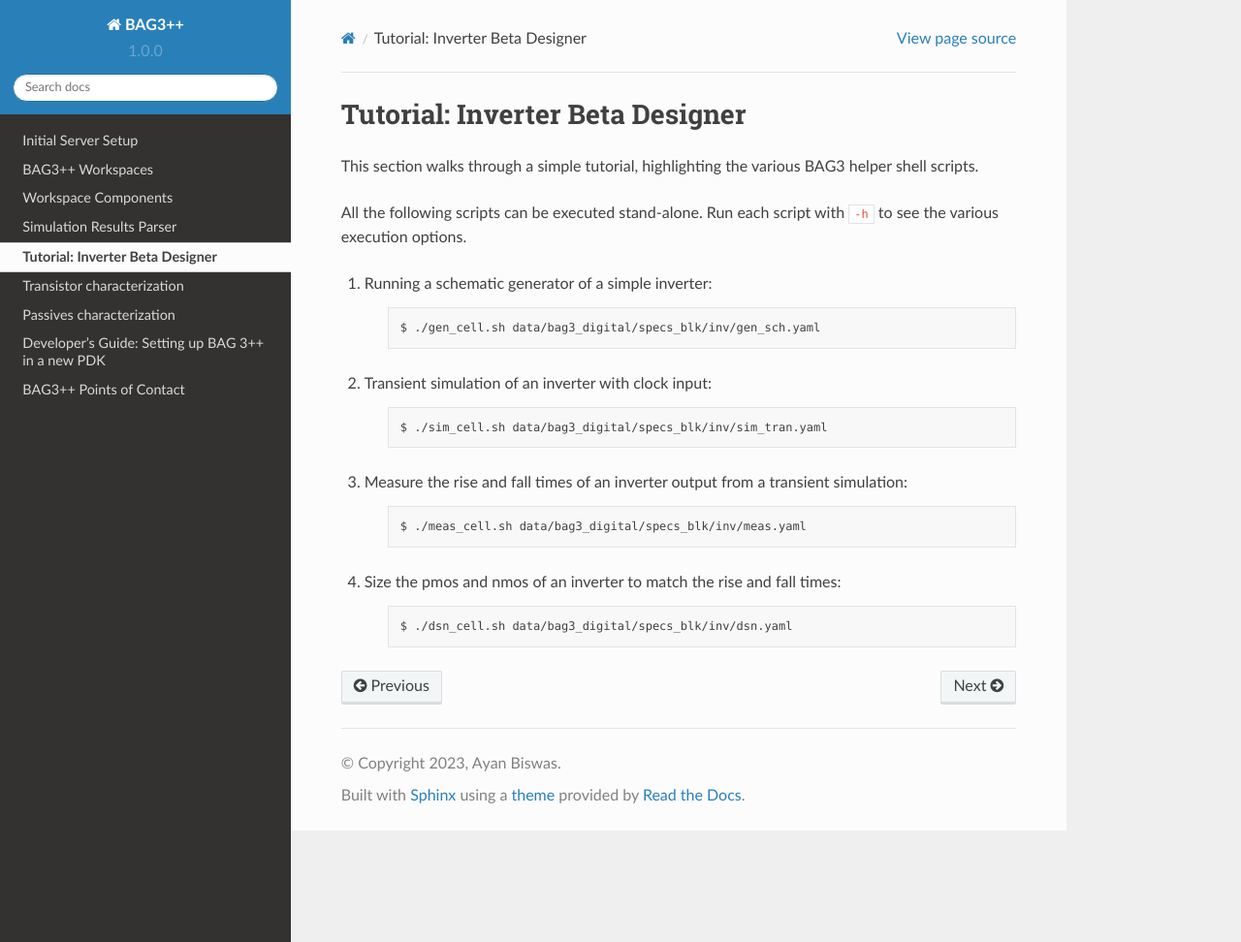
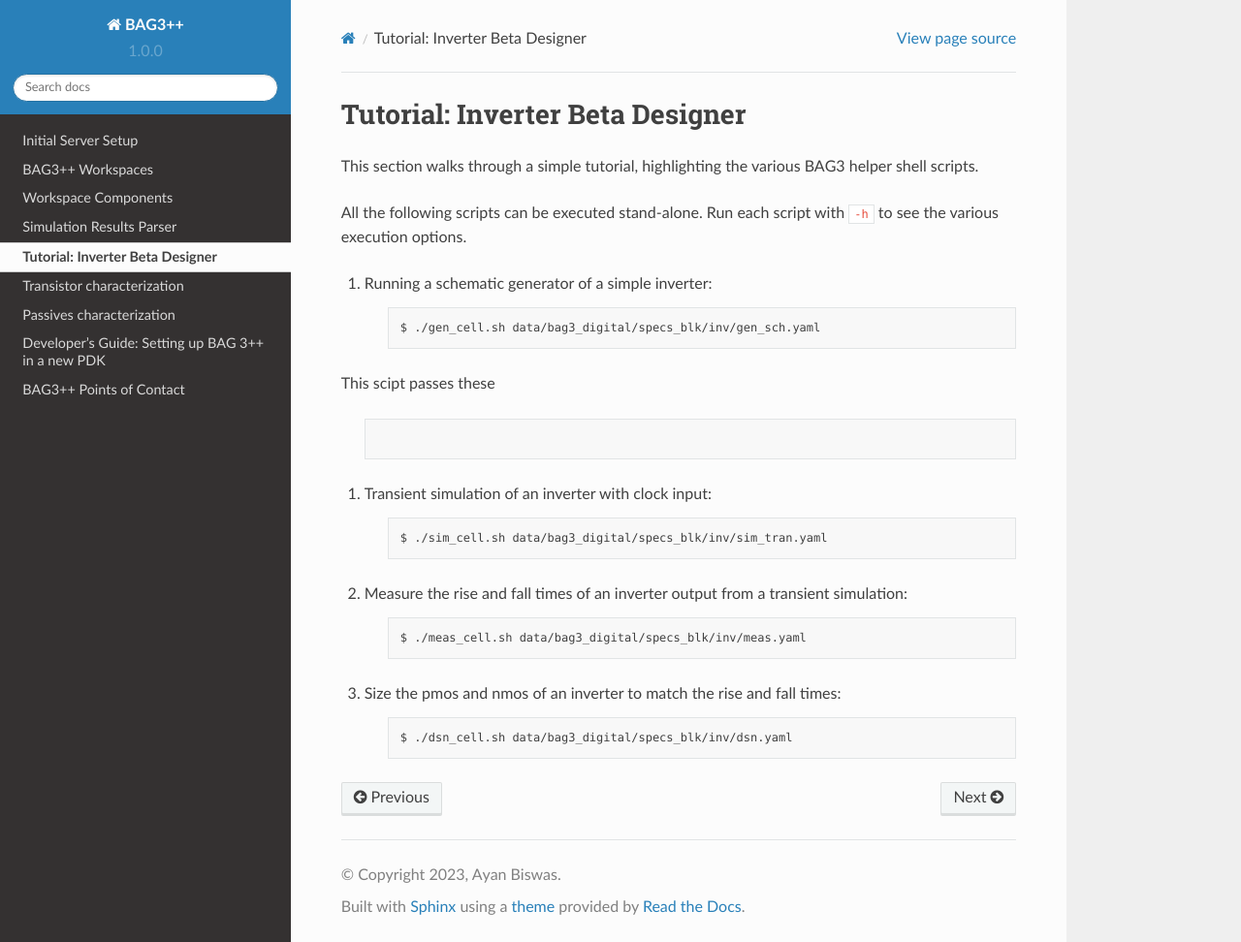
Before and after one commit to ucb-art/bag3_readthedocs, a Sphinx documentation site: the page built from docs/source/inverter_beta_designer.rst, in a window 1280 px wide and 972 px high. Shown: the whole window at 97% size. Built offline with Sphinx 7.4.7 and the Read the Docs theme 2.0.0, drawn with Linux system fonts in a browser that asks for light colours.

Commit message:
beta designer

```diff
--- a/docs/source/inverter_beta_designer.rst
+++ b/docs/source/inverter_beta_designer.rst
@@ -11,6 +11,12 @@ various execution options.
     .. code-block:: bash
 
         $ ./gen_cell.sh data/bag3_digital/specs_blk/inv/gen_sch.yaml
+
+This scipt passes these
+
+    .. code-block:: yaml
+
+
 
 #. Transient simulation of an inverter with clock input:
 
```
Also changed, not shown: 1 other file.
